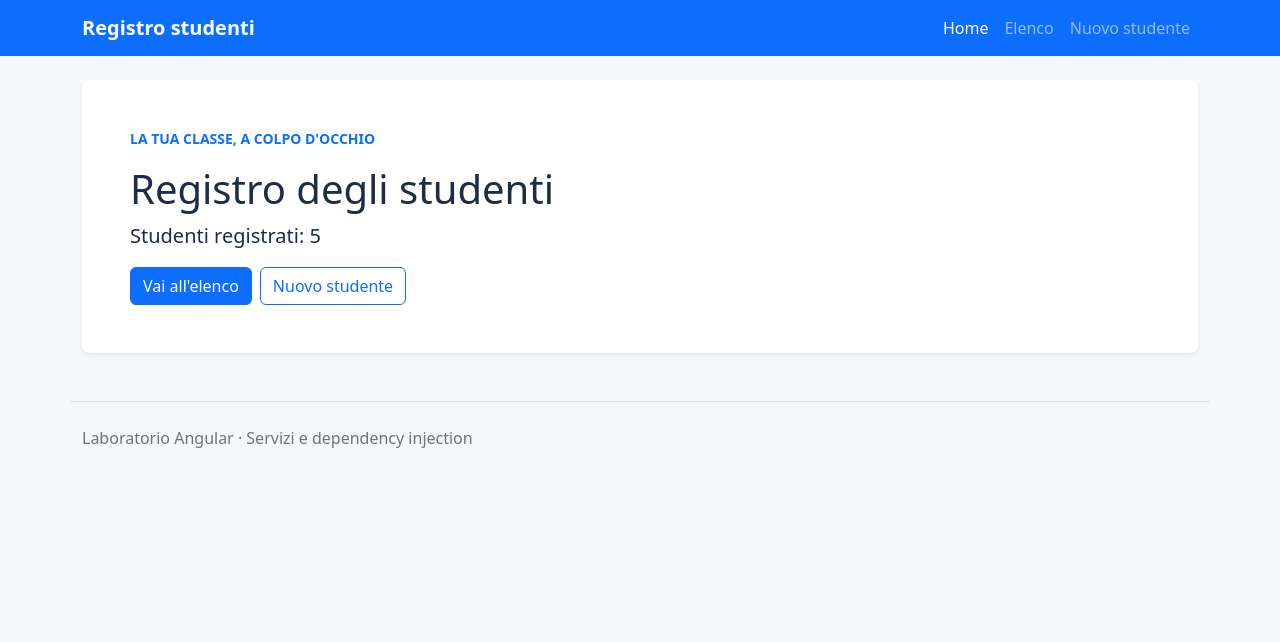
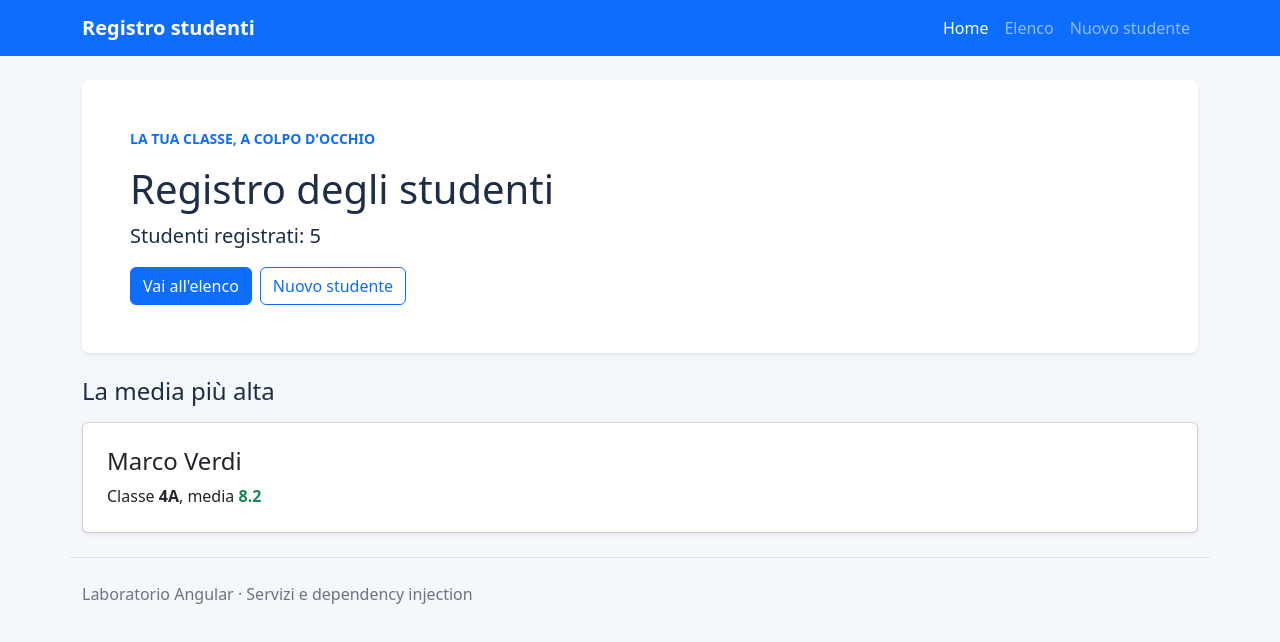
Before and after one commit to JohnCarloG/frutta_angular, an Angular app in the folder registro-studenti/: page /home in a window 1280 px wide. Shown: the top 642 px of the page. Built offline with nearby package versions, Linux system fonts and the light colour scheme.

Commit message:
Passo 7: componente studente-card

```diff
--- a/registro-studenti/src/app/home/home.html
+++ b/registro-studenti/src/app/home/home.html
@@ -7,3 +7,7 @@
     <a class="btn btn-outline-primary" routerLink="/inserimento">Nuovo studente</a>
   </div>
 </section>
+@if (studentiService.migliore(); as m) {
+  <h2 class="h4 mb-3">La media più alta</h2>
+  <app-studente-card [studente]="m" [azioni]="false" />
+} @else { <p class="alert alert-info">Il registro è vuoto. Aggiungi il primo studente.</p> }
--- a/registro-studenti/src/app/home/home.ts
+++ b/registro-studenti/src/app/home/home.ts
@@ -1,5 +1,6 @@
 import { Component, inject } from '@angular/core';
 import { RouterLink } from '@angular/router';
 import { StudentiService } from '../services/studenti-service';
-@Component({ selector: 'app-home', imports: [RouterLink], templateUrl: './home.html' })
+import { StudenteCard } from '../studente-card/studente-card';
+@Component({ selector: 'app-home', imports: [RouterLink, StudenteCard], templateUrl: './home.html' })
 export class Home { readonly studentiService = inject(StudentiService); }
--- /dev/null
+++ b/registro-studenti/src/app/studente-card/studente-card.html
@@ -0,0 +1,6 @@
+<div class="card-body p-4">
+<h2 class="card-title h4">{{ studente().nome }}</h2>
+<p class="card-text">Classe <strong>{{ studente().classe }}</strong>, media
+<strong [class.text-success]="studente().mediaVoti >= 6" [class.text-danger]="studente().mediaVoti < 6">{{ studente().mediaVoti }}</strong></p>
+@if (azioni()) { <button type="button" class="btn btn-sm btn-outline-danger" (click)="rimuovi()">Rimuovi dal registro</button> }
+</div>
--- /dev/null
+++ b/registro-studenti/src/app/studente-card/studente-card.ts
@@ -0,0 +1,9 @@
+import { Component, input, output } from '@angular/core';
+import { Studente } from '../modelli/studente';
+@Component({ selector: 'app-studente-card', templateUrl: './studente-card.html', host: { class: 'card shadow-sm' } })
+export class StudenteCard {
+  readonly studente = input.required<Studente>();
+  readonly azioni = input(true);
+  readonly rimosso = output<Studente>();
+  rimuovi(): void { this.rimosso.emit(this.studente()); }
+}
```
